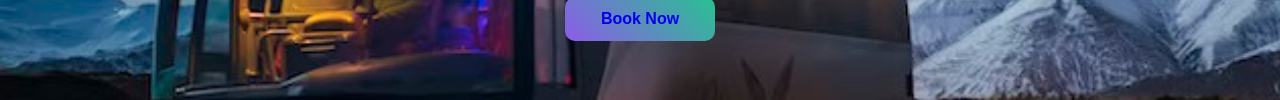
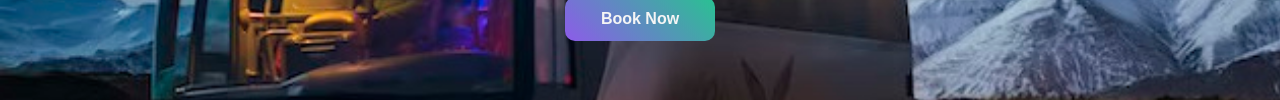
Before and after one commit to Shashankan-PKS/onlinebusreserv, a plain HTML site: page index.html in a window 1280 px wide. Shown: the part 371-471 px from the top of the page. Drawn offline with Linux system fonts and the light colour scheme.

Commit message:
Update style.css

```diff
--- a/style.css
+++ b/style.css
@@ -74,6 +74,9 @@ nav ul li select{
     border-radius: 10px;
     color: whitesmoke;
     cursor: pointer;
+}
+.content button a{
+    color: whitesmoke;
 }
 .content button:hover{
     animation: shake 0.4s infinite;
```
